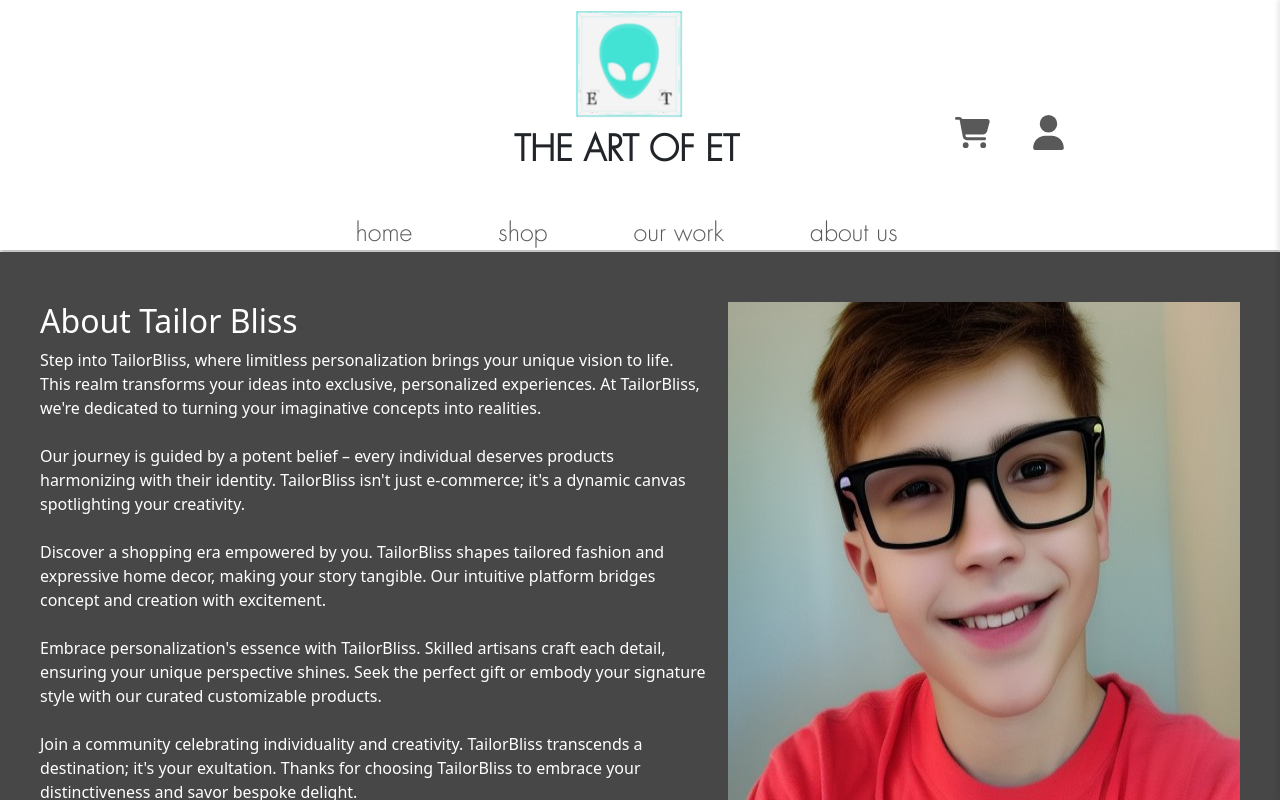
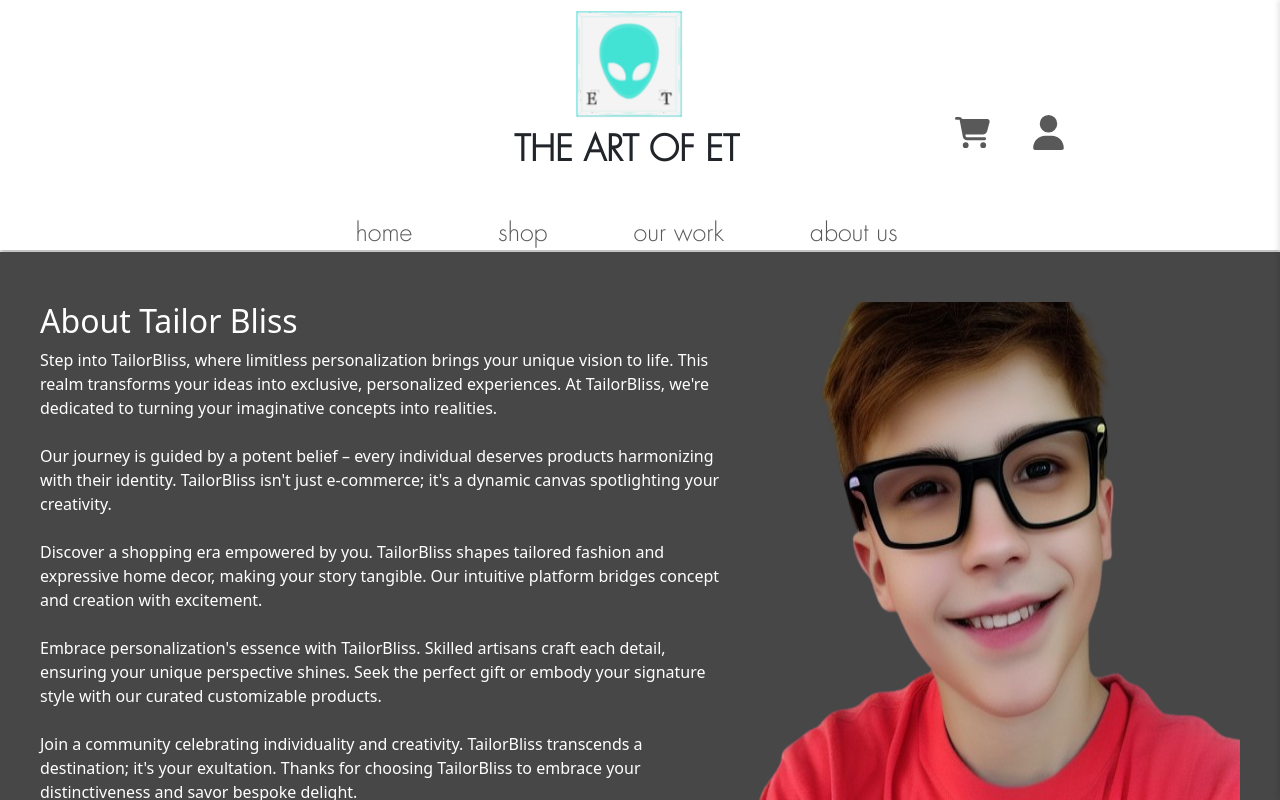
Before and after one commit to BossXiang/KickStart-Frontend, a React (Create React App) app: page /aboutUs in a window 1280 px wide. Shown: the top 800 px of the page. Built offline with nearby package versions, Linux system fonts and the light colour scheme.

Commit message:
Update About us page

```diff
--- a/src/pages/AboutUs.jsx
+++ b/src/pages/AboutUs.jsx
@@ -49,7 +49,7 @@ const Contact = () => {
               </p>
             </div>
             <img
-              src="assets/samples/sample12.jpg"
+              src="assets/samples/sample12-rmbg.png"
               alt="face"
               className="aboutImg"
             />
@@ -59,9 +59,9 @@ const Contact = () => {
         <h2 className="contactUs">Contact Us</h2>
 
         <div className="container">
-          <img src="assets/img/tom.jpg" alt="A face" />
+          <a href="https://wenhsiangcheng.com"><img src="assets/img/tom.jpg" alt="A face" /></a>
           <div className="description">
-            <p className="contactName">Tom</p>
+            <a href="https://wenhsiangcheng.com" className="contactName">Tom</a>
             <p>Co-founder of TailorBliss</p>
             <span className="line">
               <p>Email:</p>
--- a/src/styles/AboutUs.scss
+++ b/src/styles/AboutUs.scss
@@ -69,6 +69,7 @@
       .contactName {
         font-size: 28px;
         text-transform: uppercase;
+        text-decoration: none;
         color: rgb(65, 65, 65);
       }
       p {
```
Also changed, not shown: public/assets/samples/sample12-rmbg.png (added).
